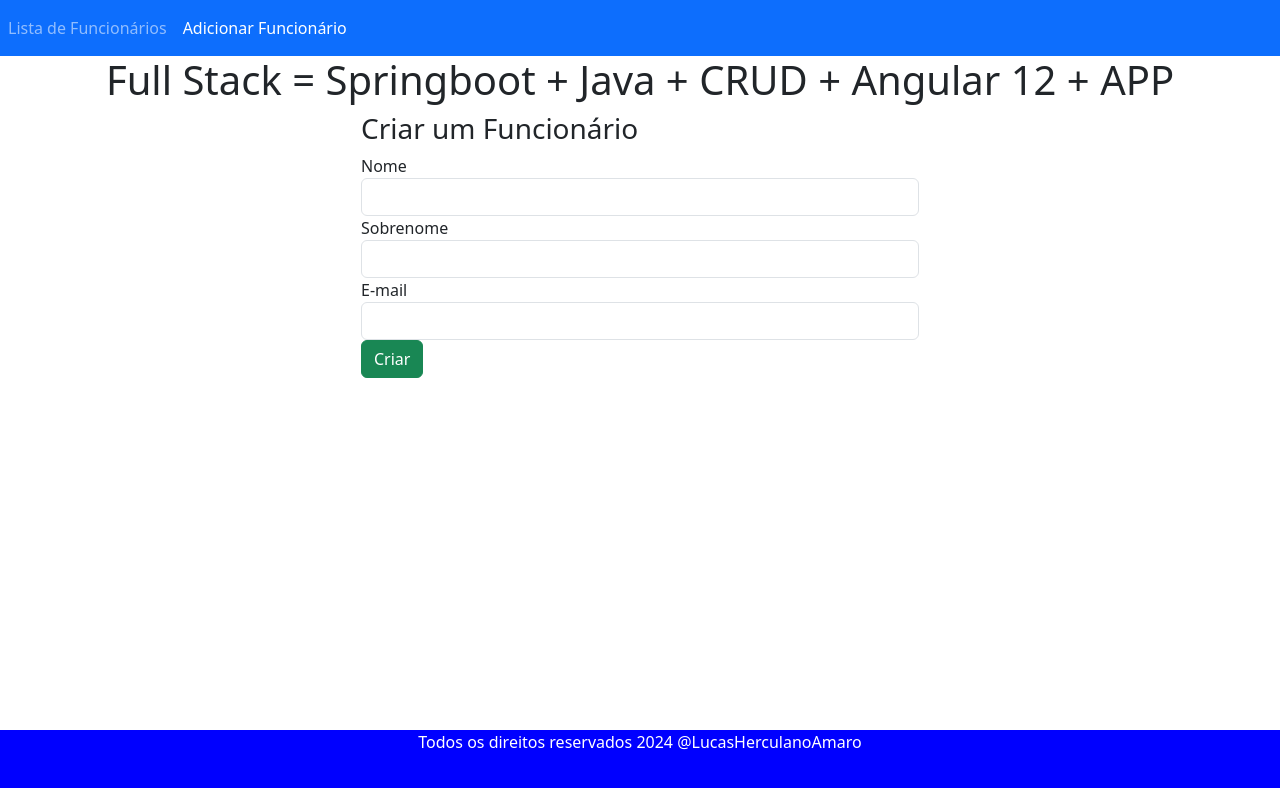
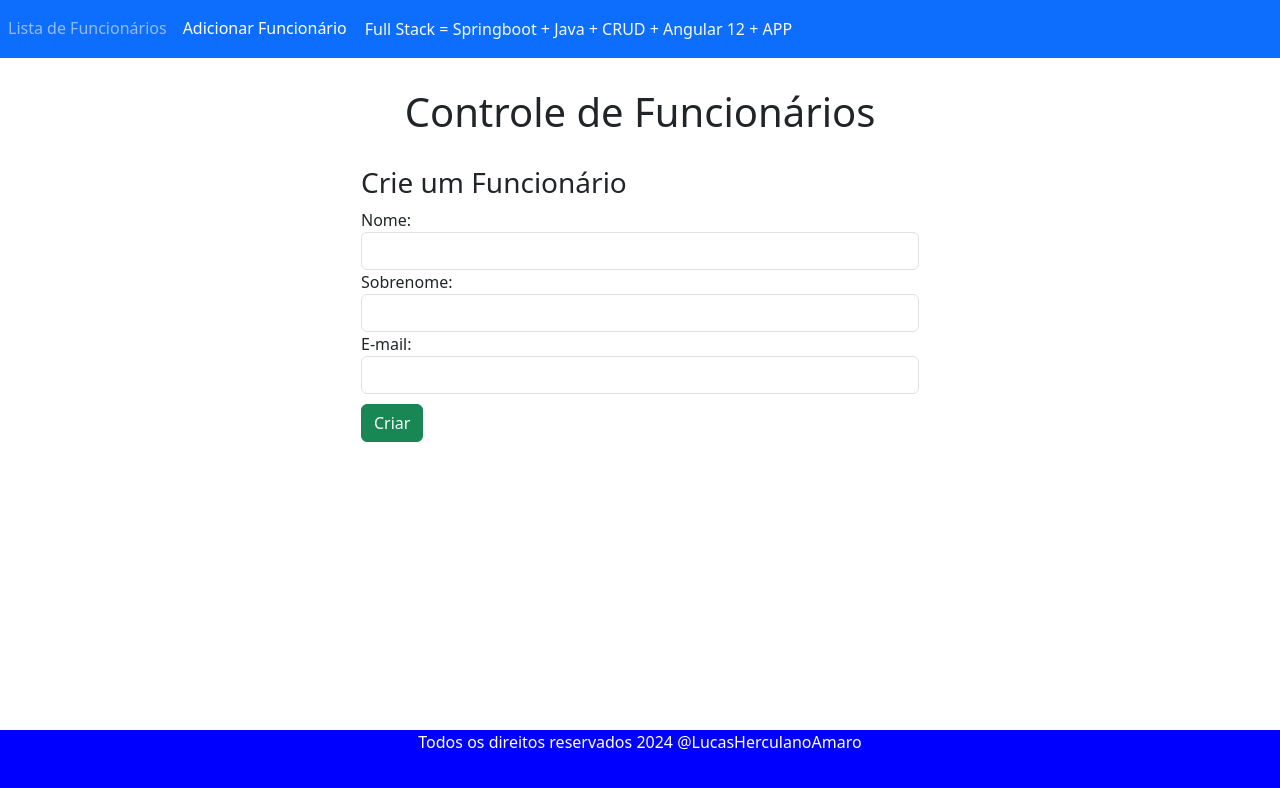
Before and after one commit to LucasHerculanoAmaro/Desenvolvendo-em-Java, an Angular app in the folder SpringBoot_CRUD_FullStack/FullStack_Front_End/Funcionario/: page /criar-funcionario in a window 1280 px wide. Shown: the top 788 px of the page. Built offline with nearby package versions, Linux system fonts and the light colour scheme.

Commit message:
Atualizando layout das páginas

```diff
--- a/SpringBoot_CRUD_FullStack/FullStack_Front_End/Funcionario/src/app/app.component.html
+++ b/SpringBoot_CRUD_FullStack/FullStack_Front_End/Funcionario/src/app/app.component.html
@@ -7,11 +7,16 @@
         <li class="nav-item">
             <a class="nav-link" routerLink="criar-funcionario" routerLinkActive="active">Adicionar Funcionário</a>
         </li>
+
+        <div>
+            <p style="margin: 9px 10px 9px;" class="text-light">{{title}}</p>
+        </div>
+
     </ul>
 
 </nav>
 
-<h1 class="text-center"> {{title}} </h1>
+<h1 class="text-center" style="margin: 30px 0px 30px 0px;"> Controle de Funcionários </h1>
 <div class="container">
     <router-outlet></router-outlet>
 </div>
--- a/SpringBoot_CRUD_FullStack/FullStack_Front_End/Funcionario/src/app/atualizar-funcionario/atualizar-funcionario.component.html
+++ b/SpringBoot_CRUD_FullStack/FullStack_Front_End/Funcionario/src/app/atualizar-funcionario/atualizar-funcionario.component.html
@@ -5,22 +5,22 @@
     <form (ngSubmit)="onSubmit()">
 
         <div class="form-group">
-            <label>Nome</label>
+            <label>Nome:</label>
             <input type="text" class="form-control" id="Nome" [(ngModel)]="funcionario.nome" name="Nome">
         </div>
 
         <div class="form-group">
-            <label>Sobrenome</label>
+            <label>Sobrenome:</label>
             <input type="text" class="form-control" id="Sobrenome" [(ngModel)]="funcionario.sobrenome" name="Sobrenome">
         </div>
 
         <div class="form-group">
-            <label>E-mail</label>
+            <label>E-mail:</label>
             <input type="text" class="form-control" id="email" [(ngModel)]="funcionario.email" name="email">
         </div>
 
-        <div class="form-group">
-            <button class="btn btn-success" type="submit">Criar</button>
+        <div class="form-group" style="margin-top: 10px;">
+            <button class="btn btn-success"  type="submit">Criar</button>
         </div>
 
     </form>
--- a/SpringBoot_CRUD_FullStack/FullStack_Front_End/Funcionario/src/app/criar-funcionario/criar-funcionario.component.html
+++ b/SpringBoot_CRUD_FullStack/FullStack_Front_End/Funcionario/src/app/criar-funcionario/criar-funcionario.component.html
@@ -1,25 +1,25 @@
 <div class="col-md-6 offset-md-3">
 
-    <h3> Criar um Funcionário</h3>
+    <h3> Crie um Funcionário</h3>
 
     <form (ngSubmit)="onSubmit()">
 
         <div class="form-group">
-            <label>Nome</label>
+            <label>Nome:</label>
             <input type="text" class="form-control" id="Nome" [(ngModel)]="funcionario.nome" name="Nome">
         </div>
 
         <div class="form-group">
-            <label>Sobrenome</label>
+            <label>Sobrenome:</label>
             <input type="text" class="form-control" id="Sobrenome" [(ngModel)]="funcionario.sobrenome" name="Sobrenome">
         </div>
 
         <div class="form-group">
-            <label>E-mail</label>
+            <label>E-mail:</label>
             <input type="text" class="form-control" id="email" [(ngModel)]="funcionario.email" name="email">
         </div>
 
-        <div class="form-group">
+        <div class="form-group" style="margin-top: 10px;">
             <button class="btn btn-success" type="submit">Criar</button>
         </div>
 
```
